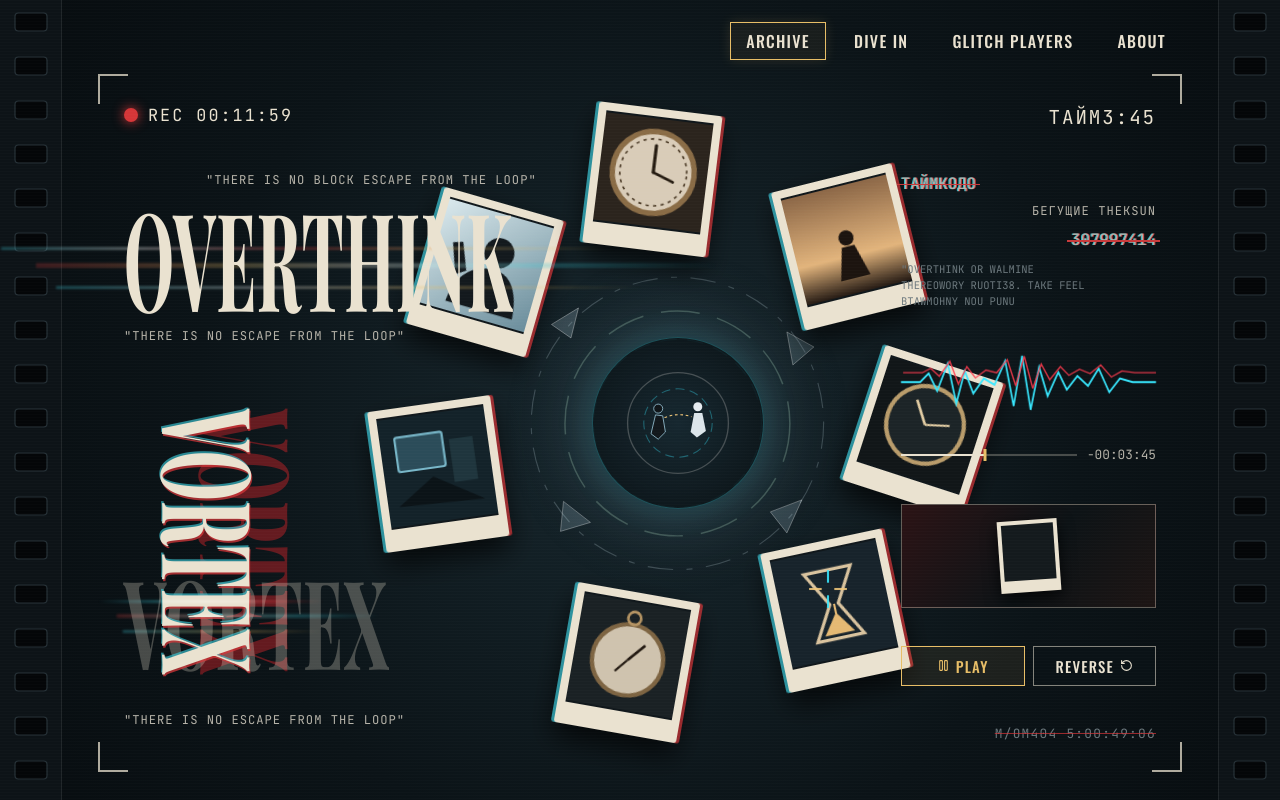
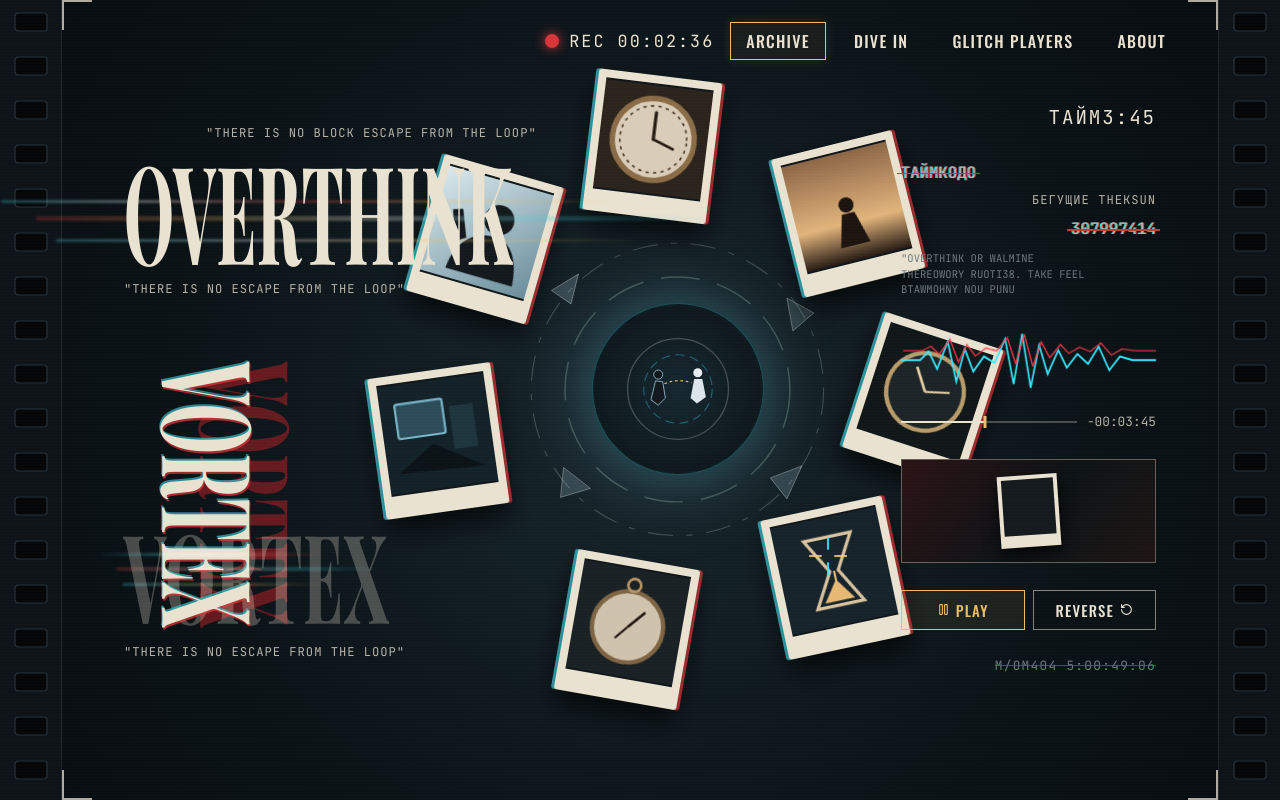
Before and after one commit to ledetav/crownvetch, a React (Vite) app: page /tz in a window 1280 px wide. Built offline with nearby package versions, Linux system fonts and the light colour scheme.

Commit message:
feat(ui): move REC and top viewfinder corners to top bar and add fast looping timecode glitch

```diff
--- a/src/components/darkroom/DarkroomViewfinderScreen.tsx
+++ b/src/components/darkroom/DarkroomViewfinderScreen.tsx
@@ -1,8 +1,8 @@
 /**
  * Переиспользуемый полноэкранный контейнер видоискателя.
- * Объединяет рамку киноплёнки, анимированную глитч-типографику OVERTHINK / VORTEX,
- * вращающуюся орбиту полароидов, правую телеметрическую панель с управлением PLAY / REVERSE
- * и перекрывающее окно поворота экрана для узких мобильных устройств.
+ * Объединяет рамку киноплёнки, верхние уголки камеры, счётчик REC,
+ * анимированную глитч-типографику OVERTHINK / VORTEX, вращающуюся орбиту полароидов,
+ * правую телеметрическую панель с управлением PLAY / REVERSE и оверлей поворота экрана.
  * Используется на маршрутах /tz и /game.
  */
 import { useState } from 'react';
@@ -47,7 +47,6 @@ export function DarkroomViewfinderScreen({ initialTabId }: DarkroomViewfinderScr
         onSelectTab={(tab) => setActiveTabId(tab.id)}
       >
         <GlitchTypography
-          recTimecode={heroData.recTimecode}
           topQuote={heroData.topQuote}
           bottomQuote={heroData.bottomQuote}
           primaryWord={heroData.primaryWord}
--- a/src/components/darkroom/FilmStripFrame.tsx
+++ b/src/components/darkroom/FilmStripFrame.tsx
@@ -1,12 +1,13 @@
 /**
  * Компонент каркаса киноплёнки и верхней панели видоискателя.
- * Отрисовывает левую и правую перфорацию 35-мм плёнки, пункты навигации
- * в правом верхнем углу (ARCHIVE, DIVE IN, GLITCH PLAYERS, ABOUT)
- * и белые уголки рамки камеры без лишнего текстового заголовка слева.
+ * Отрисовывает левую и правую перфорацию 35-мм плёнки, белые уголки камеры
+ * в самом верху и снизу рабочего поля, живой индикатор записи ● REC слева вверху
+ * и пункты навигации в правом верхнем углу.
  */
 import type { ReactNode } from 'react';
 import { useNavigate } from 'react-router-dom';
 import type { HeroNavTab } from '../../types/project';
+import { RecTimer } from './RecTimer';
 
 /** Входные свойства оболочки видоискателя */
 interface FilmStripFrameProps {
@@ -21,7 +22,7 @@ interface FilmStripFrameProps {
 }
 
 /**
- * Оборачивает полноэкранную сцену в рамку киноплёнки с перфорацией и верхней навигацией.
+ * Оборачивает полноэкранную сцену в рамку киноплёнки с верхними уголками, REC и навигацией.
  * @param props Свойства оболочки видоискателя.
  * @returns JSX-разметка полноэкранного видоискателя с перфорацией.
  */
@@ -49,7 +50,15 @@ export function FilmStripFrame({
       <div className="film-rail film-rail--left" aria-hidden="true" />
 
       <div className="darkroom-stage">
+        <div className="viewfinder-shell">
+          <span className="viewfinder-corner viewfinder-corner--tl" aria-hidden="true" />
+          <span className="viewfinder-corner viewfinder-corner--tr" aria-hidden="true" />
+          <span className="viewfinder-corner viewfinder-corner--bl" aria-hidden="true" />
+          <span className="viewfinder-corner viewfinder-corner--br" aria-hidden="true" />
+
           <header className="darkroom-topbar">
+            <RecTimer />
+
             <nav className="darkroom-nav" aria-label="Навигация видоискателя">
               {navTabs.map((tab) => {
                 const isHighlighted = tab.id === activeTabId;
@@ -69,12 +78,7 @@ export function FilmStripFrame({
             </nav>
           </header>
 
-        <div className="viewfinder-frame">
-          <span className="viewfinder-corner viewfinder-corner--tl" aria-hidden="true" />
-          <span className="viewfinder-corner viewfinder-corner--tr" aria-hidden="true" />
-          <span className="viewfinder-corner viewfinder-corner--bl" aria-hidden="true" />
-          <span className="viewfinder-corner viewfinder-corner--br" aria-hidden="true" />
-          {children}
+          <div className="viewfinder-frame">{children}</div>
         </div>
       </div>
 
--- a/src/components/darkroom/GlitchTypography.tsx
+++ b/src/components/darkroom/GlitchTypography.tsx
@@ -1,10 +1,8 @@
 /**
  * Компонент анимированной глитч-типографики левой части видоискателя.
  * Отрисовывает:
- * - индикатор записи ● REC;
  * - заголовок OVERTHINK узким антиквенным шрифтом с засечками поверх
- *   световых VHS/RGB-прострелов (бирюзовый, белый, красный, жёлтый),
- *   выполненных в единой стилистике со световым глитчем VORTEX;
+ *   световых VHS/RGB-прострелов (бирюзовый, белый, красный, жёлтый);
  * - пересекающуюся связку вертикального VORTEX (с локальным глитчем строго
  *   на букве E), статичного полупрозрачного красного дубля и горизонтального
  *   полупрозрачного VORTEX, выровненных по единой нижней границе.
@@ -12,8 +10,6 @@
 
 /** Входные свойства компонента глитч-типографики */
 interface GlitchTypographyProps {
-  /** Таймкод записи возле красной точки REC */
-  recTimecode: string;
   /** Верхняя цитата над OVERTHINK */
   topQuote: string;
   /** Нижняя цитата под композицией */
@@ -28,11 +24,10 @@ interface GlitchTypographyProps {
 
 /**
  * Рендерит типографическую композицию с клиновидными засечками и световыми VHS-глитчами.
- * @param props Тексты и таймкоды из JSON-конфигурации первого экрана.
+ * @param props Тексты и цитаты из JSON-конфигурации первого экрана.
  * @returns JSX-разметка левой типографической колонки.
  */
 export function GlitchTypography({
-  recTimecode,
   topQuote,
   bottomQuote,
   primaryWord,
@@ -41,11 +36,6 @@ export function GlitchTypography({
 }: GlitchTypographyProps) {
   return (
     <div className="typo-column">
-      <div className="rec-indicator" aria-label={`Запись ${recTimecode}`}>
-        <span className="rec-indicator__dot" aria-hidden="true" />
-        <span>REC {recTimecode}</span>
-      </div>
-
       <div className="typo-stack">
         <p className="typo-quote typo-quote--top">{topQuote}</p>
 
--- /dev/null
+++ b/src/components/darkroom/RecTimer.tsx
@@ -0,0 +1,75 @@
+/**
+ * Компонент живого счётчика записи видоискателя (● REC) с эффектом временной петли.
+ * Быстро отсчитывает время от 00:00:00 вверх до точки разрыва петли (00:03:04),
+ * после чего запускает кратковременный VHS-глитч с искажением символов и RGB-вспышкой
+ * и сбрасывает отсчёт обратно в 00:00:00.
+ */
+import { useEffect, useState } from 'react';
+
+/** Порог в условных единицах (минуты:секунды -> 3:04 = 184), на котором срабатывает глитч-сброс */
+const LOOP_RESET_TICKS = 184;
+
+/**
+ * Форматирует целочисленное значение тиков в строку вида HH:MM:SS (где MM:SS доходит до 03:04).
+ * @param ticks Текущий счётчик тиков (0..184).
+ * @returns Строка таймкода в формате 00:MM:SS.
+ */
+function formatLoopTimecode(ticks: number): string {
+  const minutes = Math.floor(ticks / 60);
+  const seconds = ticks % 60;
+  const mm = String(minutes).padStart(2, '0');
+  const ss = String(seconds).padStart(2, '0');
+  return `00:${mm}:${ss}`;
+}
+
+/**
+ * Рендерит индикатор ● REC с быстрым счётчиком и внезапным глитчем на 00:03:04.
+ * @returns JSX-разметка верхнего левого индикатора записи.
+ */
+export function RecTimer() {
+  const [ticks, setTicks] = useState<number>(0);
+  const [isGlitching, setIsGlitching] = useState<boolean>(false);
+
+  useEffect(() => {
+    let resetTimeoutId: number | undefined;
+
+    // Быстрый тик каждые 35 мс (~28.5 кадров/с), чтобы цикл до 03:04 занимал ~6.4 секунды
+    const intervalId = window.setInterval(() => {
+      setTicks((prev) => {
+        if (prev >= LOOP_RESET_TICKS) {
+          return prev;
+        }
+        const next = prev + 1;
+        if (next === LOOP_RESET_TICKS) {
+          setIsGlitching(true);
+          resetTimeoutId = window.setTimeout(() => {
+            setIsGlitching(false);
+            setTicks(0);
+          }, 360);
+        }
+        return next;
+      });
+    }, 35);
+
+    return () => {
+      window.clearInterval(intervalId);
+      if (resetTimeoutId !== undefined) {
+        window.clearTimeout(resetTimeoutId);
+      }
+    };
+  }, []);
+
+  const displayTimecode = isGlitching ? '00:03:04 // ERR' : formatLoopTimecode(ticks);
+
+  return (
+    <div
+      className={`rec-indicator ${isGlitching ? 'rec-indicator--glitch' : ''}`}
+      aria-label={`Запись ${formatLoopTimecode(ticks)}`}
+    >
+      <span className="rec-indicator__dot" aria-hidden="true" />
+      <span className="rec-indicator__text" data-text={`REC ${displayTimecode}`}>
+        REC {displayTimecode}
+      </span>
+    </div>
+  );
+}
```
Lines whose indentation alone changed are shown as unchanged.
